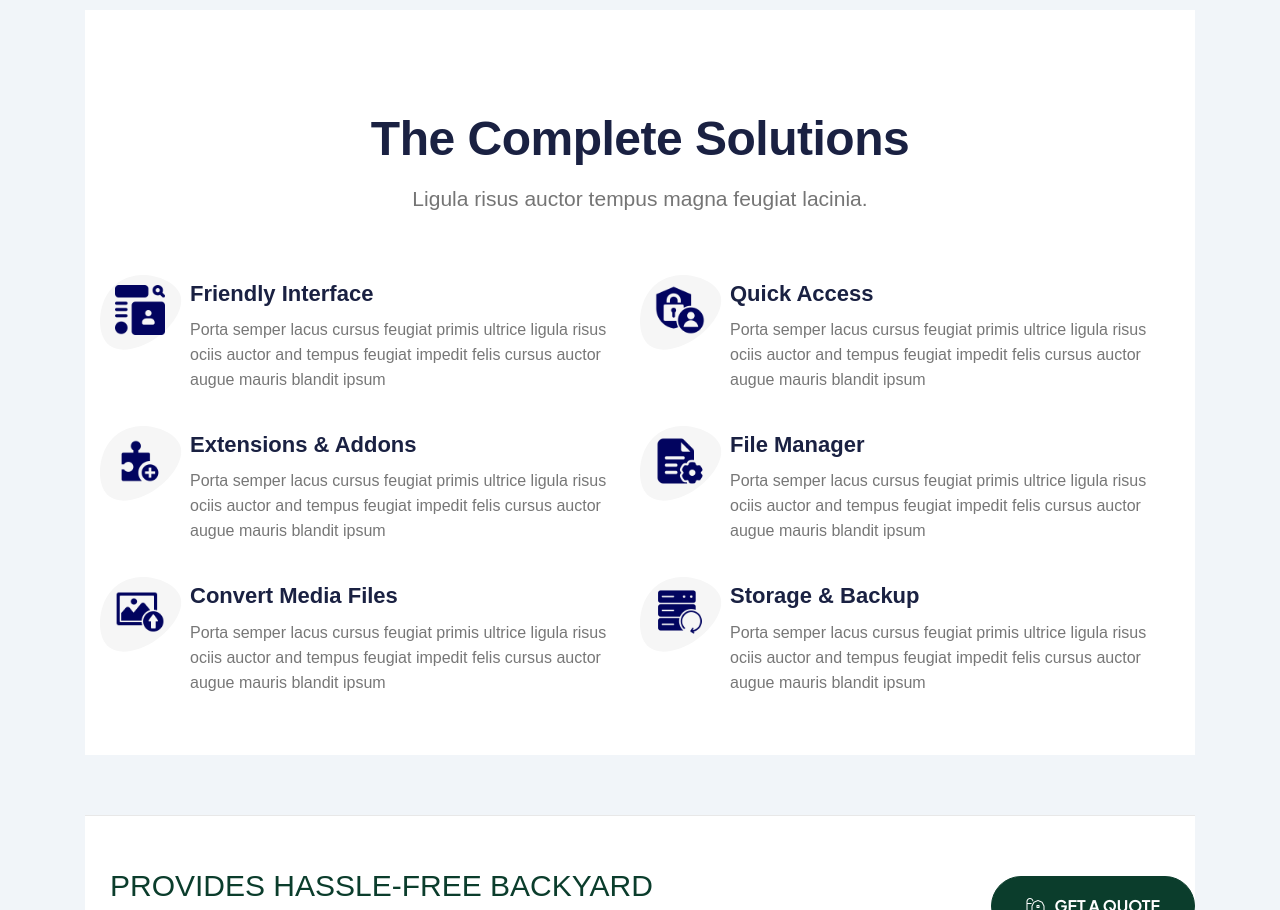
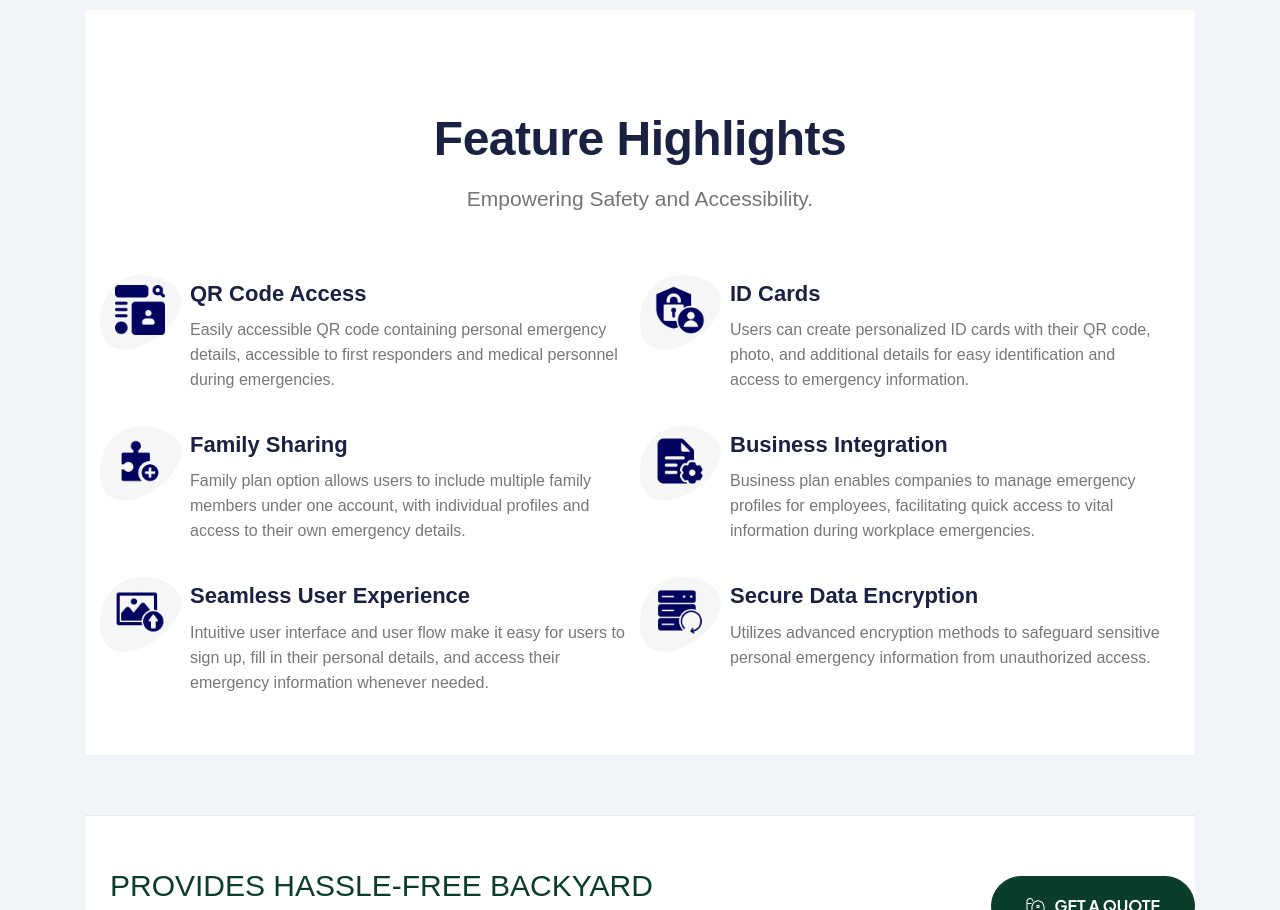
Before and after one commit to Auotam/ondemandglobal, a Next.js app: page /home-5 in a window 1280 px wide. Shown: the part 5874-6784 px from the top of the page. Built offline with nearby package versions, Linux system fonts and the light colour scheme.

Commit message:
brand new opetion

```diff
--- a/components/elements/brand/brandslider.jsx
+++ b/components/elements/brand/brandslider.jsx
@@ -12,8 +12,8 @@ const BrandSlider = ({ brand_classA }) => {
         <div className="row justify-content-center">
             <div className="col-md-10 col-lg-9">
                 <div className="section-title mb-70">
-                    <h2 className="s-48 w-700">The Complete Solutions</h2>
-                    <p className="s-21 color--grey">Ligula risus auctor tempus magna feugiat lacinia.</p>
+                    <h2 className="s-48 w-700">Feature Highlights</h2>
+                    <p className="s-21 color--grey">Empowering Safety and Accessibility.</p>
                 </div>
             </div>
         </div>
@@ -32,9 +32,8 @@ const BrandSlider = ({ brand_classA }) => {
                             </div>
                         </div>
                         <div className="fbox-txt">
-                            <h6 className="s-22 w-700">Friendly Interface</h6>
-                            <p>Porta semper lacus cursus feugiat primis ultrice ligula risus ociis auctor and
-                                tempus feugiat impedit felis cursus auctor augue mauris blandit ipsum
+                            <h6 className="s-22 w-700">QR Code Access</h6>
+                            <p>Easily accessible QR code containing personal emergency details, accessible to first responders and medical personnel during emergencies.
                             </p>
                         </div>
                     </div>
@@ -52,9 +51,8 @@ const BrandSlider = ({ brand_classA }) => {
                             </div>
                         </div>
                         <div className="fbox-txt">
-                            <h6 className="s-22 w-700">Quick Access</h6>
-                            <p>Porta semper lacus cursus feugiat primis ultrice ligula risus ociis auctor and
-                                tempus feugiat impedit felis cursus auctor augue mauris blandit ipsum
+                            <h6 className="s-22 w-700">ID Cards</h6>
+                            <p>Users can create personalized ID cards with their QR code, photo, and additional details for easy identification and access to emergency information.
                             </p>
                         </div>
                     </div>
@@ -72,9 +70,9 @@ const BrandSlider = ({ brand_classA }) => {
                             </div>
                         </div>
                         <div className="fbox-txt">
-                            <h6 className="s-22 w-700">Extensions &amp; Addons</h6>
-                            <p>Porta semper lacus cursus feugiat primis ultrice ligula risus ociis auctor and
-                                tempus feugiat impedit felis cursus auctor augue mauris blandit ipsum
+                            <h6 className="s-22 w-700">Family Sharing</h6>
+                            <p>Family plan option allows users to include multiple family members under one account, with individual profiles and access to their own emergency details.
+
                             </p>
                         </div>
                     </div>
@@ -92,9 +90,8 @@ const BrandSlider = ({ brand_classA }) => {
                             </div>
                         </div>
                         <div className="fbox-txt">
-                            <h6 className="s-22 w-700">File Manager</h6>
-                            <p>Porta semper lacus cursus feugiat primis ultrice ligula risus ociis auctor and
-                                tempus feugiat impedit felis cursus auctor augue mauris blandit ipsum
+                            <h6 className="s-22 w-700">Business Integration</h6>
+                            <p>Business plan enables companies to manage emergency profiles for employees, facilitating quick access to vital information during workplace emergencies.
                             </p>
                         </div>
                     </div>
@@ -112,9 +109,8 @@ const BrandSlider = ({ brand_classA }) => {
                             </div>
                         </div>
                         <div className="fbox-txt">
-                            <h6 className="s-22 w-700">Convert Media Files</h6>
-                            <p>Porta semper lacus cursus feugiat primis ultrice ligula risus ociis auctor and
-                                tempus feugiat impedit felis cursus auctor augue mauris blandit ipsum
+                            <h6 className="s-22 w-700">Seamless User Experience</h6>
+                            <p>Intuitive user interface and user flow make it easy for users to sign up, fill in their personal details, and access their emergency information whenever needed.
                             </p>
                         </div>
                     </div>
@@ -132,9 +128,8 @@ const BrandSlider = ({ brand_classA }) => {
                             </div>
                         </div>
                         <div className="fbox-txt">
-                            <h6 className="s-22 w-700">Storage &amp; Backup</h6>
-                            <p>Porta semper lacus cursus feugiat primis ultrice ligula risus ociis auctor and
-                                tempus feugiat impedit felis cursus auctor augue mauris blandit ipsum
+                            <h6 className="s-22 w-700">Secure Data Encryption</h6>
+                            <p>Utilizes advanced encryption methods to safeguard sensitive personal emergency information from unauthorized access.
                             </p>
                         </div>
                     </div>
```
